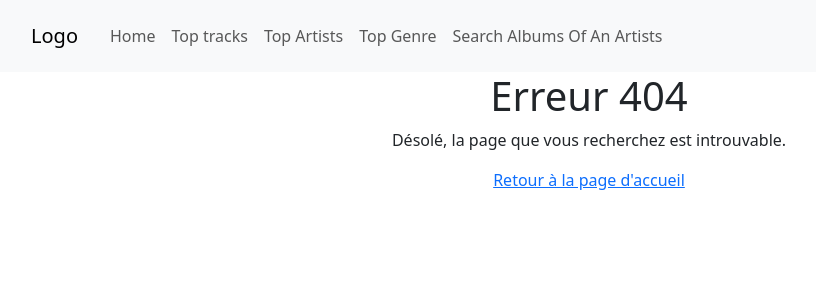
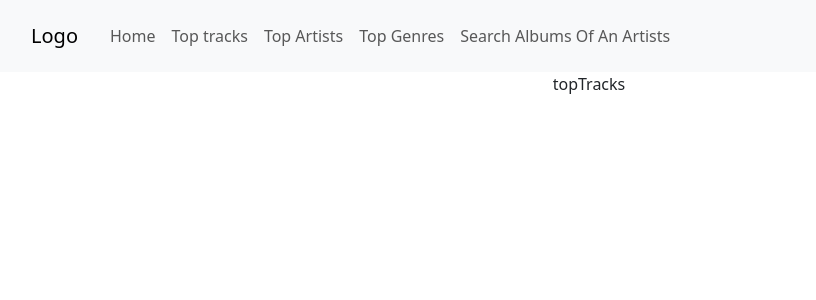
Before and after one commit to Fulkiaaa/react-spotify, a React (Create React App) app: page /top-tracks in a window 1280 px wide. Before the commit this address had no page. Shown: the top 300 px of the page, without its empty margins (51-867 px from the left). Built offline with nearby package versions, Linux system fonts and the light colour scheme.

Commit message:
FEAT : navigation

```diff
--- a/src/App.jsx
+++ b/src/App.jsx
@@ -6,6 +6,9 @@ import { BrowserRouter as Routeur, Routes, Route } from "react-router-dom";
 // Components
 import Header from "./components/header";
 import Home from "./components/home";
+import TopTracks from "./components/topTracks";
+import TopArtists from "./components/topArtists";
+import TopGenre from "./components/topGenres";
 import SearchArtists from "./components/searchArtists";
 import Error from "./components/error";
 
@@ -17,6 +20,10 @@ function App() {
         <Routeur>
           <Routes>
             <Route path="/" element={<Home />} />
+            <Route path="/top-tracks" element={<TopTracks />} />
+            <Route path="/top-artists" element={<TopArtists />} />
+            <Route path="/top-artists" element={<TopArtists />} />
+            <Route path="/top-genres" element={<TopGenre />} />
             <Route path="/search-artists" element={<SearchArtists />} />
             <Route path="/*" element={<Error />} />
           </Routes>
--- a/src/components/header.jsx
+++ b/src/components/header.jsx
@@ -14,7 +14,7 @@ export default class Header extends Component {
               <Nav.Link href="/">Home</Nav.Link>
               <Nav.Link href="/top-tracks">Top tracks</Nav.Link>
               <Nav.Link href="/top-artists">Top Artists</Nav.Link>
-              <Nav.Link href="/top-genre">Top Genre</Nav.Link>
+              <Nav.Link href="/top-genres">Top Genres</Nav.Link>
               <Nav.Link href="/search-artists">
                 Search Albums Of An Artists
               </Nav.Link>
--- /dev/null
+++ b/src/components/topArtists.jsx
@@ -0,0 +1,7 @@
+import React, { Component } from "react";
+
+export default class topArtists extends Component {
+  render() {
+    return <div>topArtists</div>;
+  }
+}
--- /dev/null
+++ b/src/components/topGenres.jsx
@@ -0,0 +1,7 @@
+import React, { Component } from "react";
+
+export default class TopGenres extends Component {
+  render() {
+    return <div>TopGenres</div>;
+  }
+}
--- /dev/null
+++ b/src/components/topTracks.jsx
@@ -0,0 +1,7 @@
+import React, { Component } from "react";
+
+export default class topTracks extends Component {
+  render() {
+    return <div>topTracks</div>;
+  }
+}
```
